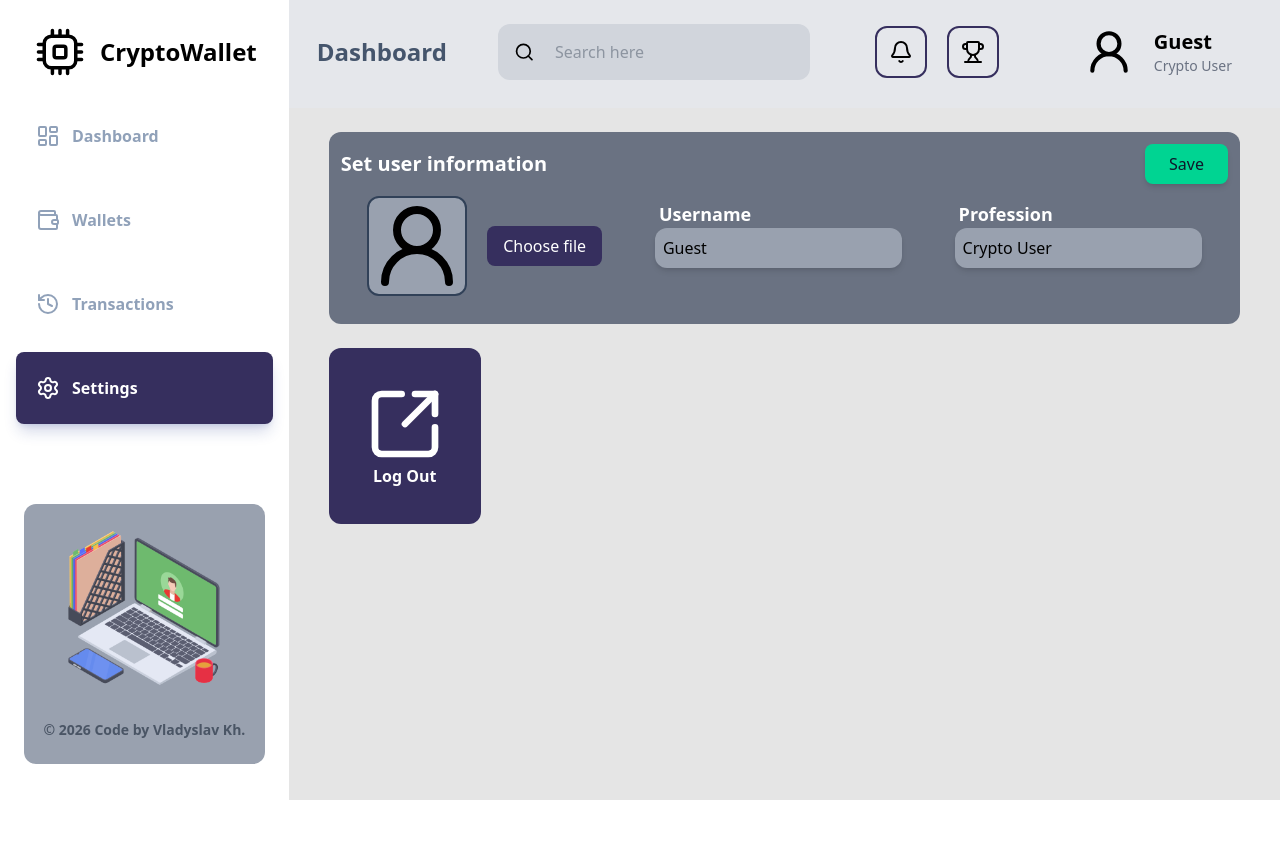
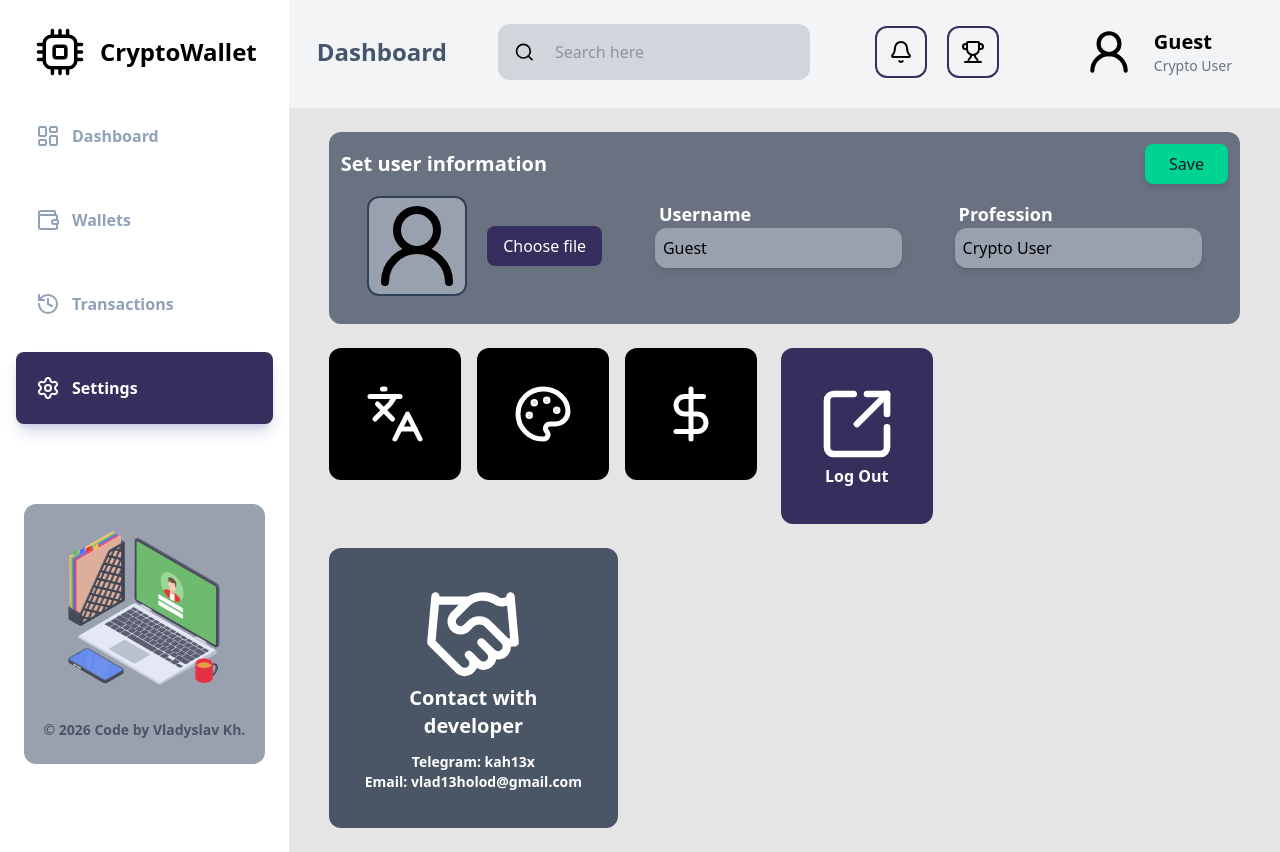
Before and after one commit to Kholod13/cryptoWallet, a React (Vite) app: page /settings in a window 1280 px wide. Before the commit the page ends 800 px from the top, so only its background shows below. Built offline with nearby package versions, Linux system fonts and the light colour scheme.

Commit message:
prepare blocks in settings

```diff
--- a/src/components/layout/Header.tsx
+++ b/src/components/layout/Header.tsx
@@ -9,7 +9,7 @@ export const Header = () => {
     const {username, profession, avatarUrl} = useAppSelector((state) => state.user);
 
     return (
-        <header className="flex p-7 pt-6 justify-between items-center bg-gray-200">
+        <header className="flex p-7 pt-6 justify-between items-center bg-gray-100">
             {/* Title */}
             <p className="text-slate-600 font-bold text-2xl w-1/8">{title}</p>
             {/* Input */}
--- /dev/null
+++ b/src/components/settings/AppProperties.tsx
@@ -0,0 +1,25 @@
+import { Languages, Palette, DollarSign } from 'lucide-react';
+
+export const AppProperties = () => {
+    return (
+        <div className='flex gap-4 h-max'>
+            <div className='inline-block text-center text-white font-bold rounded-xl cursor-pointer flex-col bg-black
+                p-9 hover:bg-gray-700 transition-colors'
+            >
+                <Languages size={60}/>
+            </div>
+            <div className='inline-block text-center text-white font-bold rounded-xl cursor-pointer flex-col bg-black
+                p-9 hover:bg-gray-700 transition-colors'
+            >
+                <Palette size={60}/>
+            </div>
+            <div className='inline-block text-center text-white font-bold rounded-xl cursor-pointer flex-col bg-black
+                p-9 hover:bg-gray-700 transition-colors'
+            >
+                <DollarSign size={60}/>
+            </div>
+        </div>
+    )
+}
+
+export default AppProperties;
--- /dev/null
+++ b/src/components/settings/Contact.tsx
@@ -0,0 +1,16 @@
+import {Handshake} from 'lucide-react';
+
+export const Contact = () => {
+    return (
+        <div
+            className='flex justify-center items-center text-sm text-center text-wrap text-white font-bold rounded-xl flex-col bg-gray-600 p-9 h-max w-max'
+        >
+            <Handshake size={100}/>
+            <p className='text-xl pb-3'>Contact with<br/>developer</p>
+            <p><span>Telegram:</span> kah13x</p>
+            <p><span>Email:</span> vlad13holod@gmail.com</p>
+        </div>
+    )
+}
+
+export default Contact;
--- a/src/components/settings/Logout.tsx
+++ b/src/components/settings/Logout.tsx
@@ -8,7 +8,7 @@ export const Logout = () => {
 
     return (
         <NavLink to={'/dashboard'} onClick={() => dispatch(logoutUser())}
-        className='inline-block text-center text-white font-bold rounded-xl cursor-pointer flex-col bg-[#362F5E] p-9
+        className=' inline-block text-center text-white font-bold rounded-xl cursor-pointer flex-col bg-[#362F5E] p-9 h-max
         hover:bg-[#4a4080] transition-colors'>
             <SquareArrowOutUpRight color='white' size={80}/>
             <p>Log Out</p>
--- a/src/pages/Settings.tsx
+++ b/src/pages/Settings.tsx
@@ -1,6 +1,8 @@
 import UserParams from '../components/settings/UserParams';
 import Logout from '../components/settings/Logout';
+import Contact from '../components/settings/Contact';
 import {useAppSelector} from "../store";
+import AppProperties from "../components/settings/AppProperties.tsx";
 
 const Settings = () => {
 
@@ -9,9 +11,11 @@ const Settings = () => {
     return (
         <div className='flex flex-col gap-6'>
             <UserParams key={userName} />
-            <div className='flex'>
+            <div className='flex gap-6'>
+                <AppProperties/>
                 <Logout />
             </div>
+            <Contact />
         </div>
     )
 }
```
